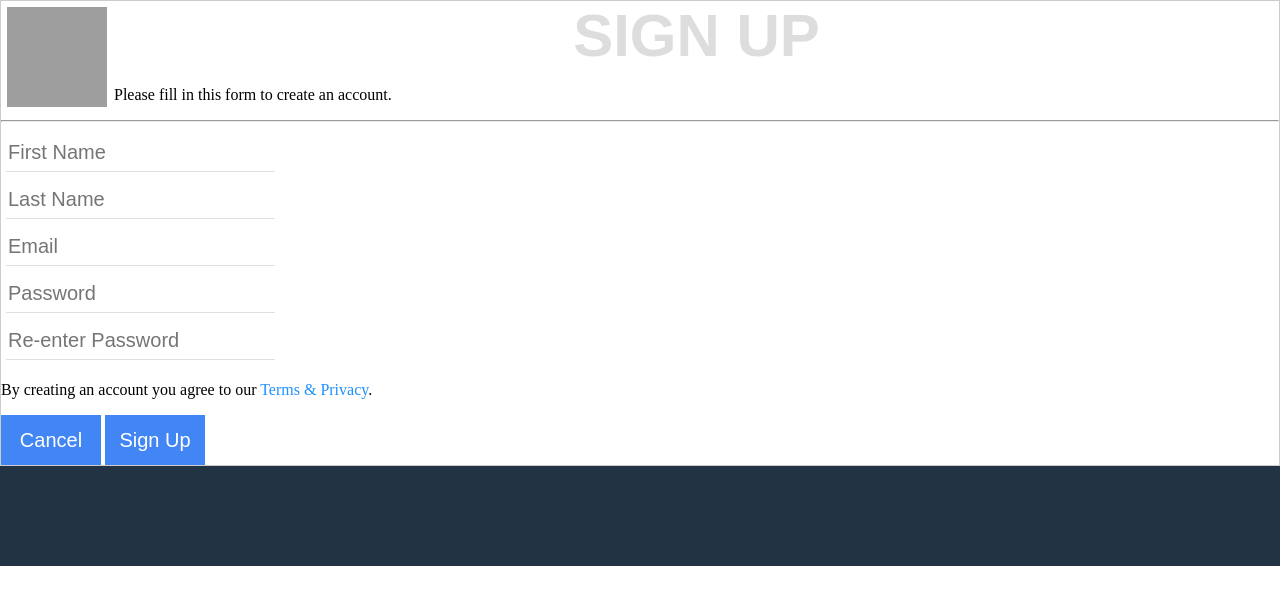
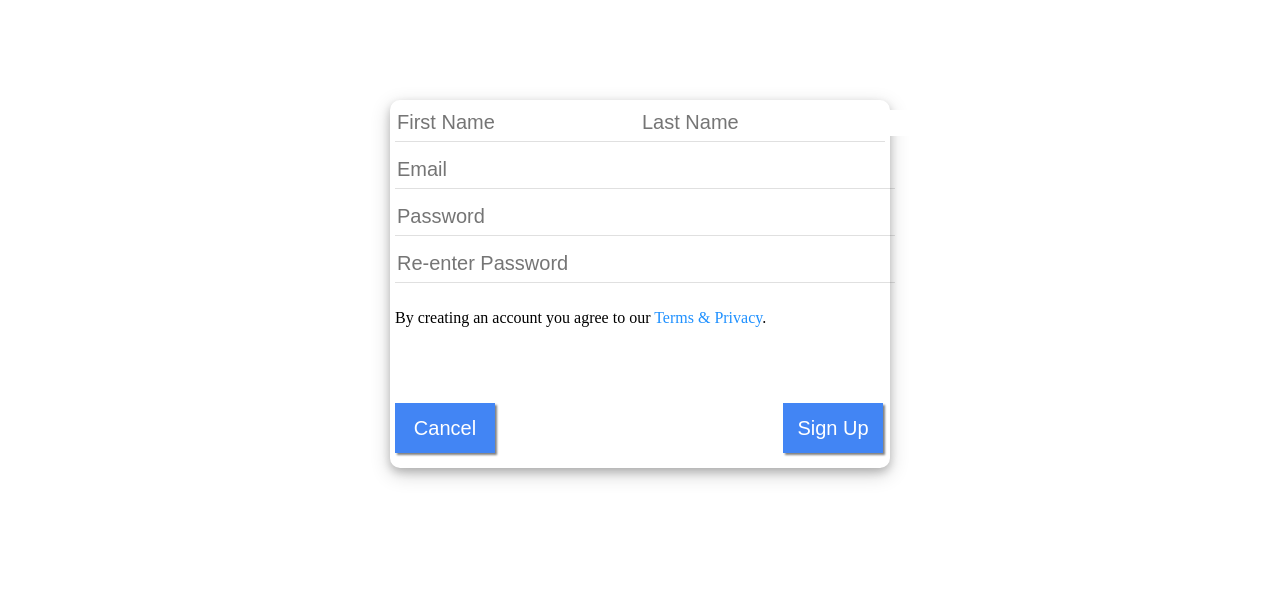
Before and after one commit to HanielDiaz/DatabaseSystemsProject, a PHP site: page /CreateAccount.html in a window 1280 px wide. Shown: the top 605 px of the page. Run offline with PHP 8.4, Linux system fonts and the light colour scheme; grey boxes are pictures that could not be loaded.

Commit message:
Updated Create Account page

```diff
--- a/CreateAccount.html
+++ b/CreateAccount.html
@@ -7,24 +7,19 @@
     <link rel="stylesheet" type="text/css" href="css/main.css">
     <script src='main.js'></script>
       </head>
-  <body class="max-width">
-      <div class="header max-width">
-        <div class="max-width">
-          <a href="home.html"><img src="http://placekitten.com/700/700" class="icon"></a>
-        </div>
-        <div class="main">
-          <form action="CreateAccount.php" style="border:1px solid #ccc">
+  <body class="">
+        <div style="margin-top: 10%;"class="CreateAccount CreateAccount-Shadow">
+          <form action="CreateAccount.php">
            <div class="container">
-             <h1>Sign Up</h1>
-             <p>Please fill in this form to create an account.</p>
-             <hr>
               <div class="row">
+                <div class="col-half">
                   <input type="text" class="form-textbox" placeholder="First Name" name="email" required>
                   <div class="underline"></div>
                 </div>
-              <div class="row">
+                <div class="col-half">
                   <input type="text" class="form-textbox" placeholder="Last Name" name="email" required>
                   <div class="underline"></div>
+                </div>
               </div>
               <div class="row">
                 <input type="text" class="form-textbox" placeholder="Email" name="email" required>
@@ -34,22 +29,23 @@
                <input type="password" class="form-textbox" placeholder="Password" name="psw" required>
                <div class="underline"></div>
               </div>
-              <div class="row">
+              <div class="row col-full">
                <input type="password" class="form-textbox" placeholder="Re-enter Password" name="psw-repeat" required>
                <div class="underline"></div>
               </div>
+              <div class="row">
                 <p>By creating an account you agree to our <a href="#" style="color:dodgerblue">Terms & Privacy</a>.</p>
-
-             <div class="clearfix">
-               <button onclick="Cancel('home.html')" type="button" class="cancelbtn">Cancel</button>
-               <button type="submit" class="signupbtn">Sign Up</button>
+              </div>
+             <div class="row">
+               <div class="col-one-third">
+                 <button onclick="Cancel('home.html')" type="button" class="boxshadow CreateAccount-Button">Cancel</button>
+               </div>
+               <div class="col-one-third" style="float: right;">
+                 <button type="submit" style="float: right; margin-right: 12px;" class="boxshadow CreateAccount-Button">Sign Up</button>
+               </div>
              </div>
            </div>
           </form>
         </div>
-      <footer>
-        <div class="bottext">
-        </div>
-      </footer>
   </body>
 </html>
--- a/css/large.css
+++ b/css/large.css
@@ -39,8 +39,18 @@ footer {
 
 .header {
   position: absolute;
-  height: 120px;
+  height: 8%;
   z-index: 2;
+}
+
+.CreateAccount-Shadow {
+  box-shadow: 0 4px 8px 0 rgba(0, 0, 0, 0.2), 0 6px 20px 0 rgba(0, 0, 0, 0.19);
+  border-radius: 10px;
+}
+
+.CreateAccount {
+  margin: auto;
+  Width: 50%;
 }
 
 .max-width {
--- a/css/main.css
+++ b/css/main.css
@@ -7,13 +7,12 @@ button {
   font-size: 20px;
   background-color: #4285f4;
   border: none;
-  margin: none;
   width: 100px;
   height: 50px;
 }
 
 .boxshadow {
-  box-shadow: 2px 2px 2px black;
+  box-shadow: 2px 2px 2px gray;
 }
 
 .CreateAccount-home {
@@ -31,40 +30,51 @@ button {
 }
 
 .col-quarter {
-  float: left;
   width: 25%;
-  padding: 10px;
+  margin: 10px;
+}
+
+.CreateAccount-Button {
+  margin: 50px 0 10px;
 }
 
 .col-one-third {
   float: left;
   width: 33.33%;
-  padding: 10px;
 }
 
 .col-half {
   float: left;
-  width: 50%;
-  padding: 10px;
+  width: 49%;
 }
 
 .col-three-halfs {
   float: left;
   width: 75%;
-  padding: 10px;
+}
+
+.col-full {
+  float: left;
+  width: inherit;
+  padding: inherit;
 }
 
 .row {
+  width: 100%;
   display: table;
   padding: 5px;
+}
+
+.row:after {
+    content: "";
+    display: table;
+    clear: both;
 }
 
 .underline {
   background-color: rgba(0, 0, 0, 0.12);
   width: 100%;
   height: 1px;
-  margin 0;
-  padding 0;
   bottom: -2px;
 }
 
@@ -73,7 +83,7 @@ button {
   font-size: 20px;
   border: none;
   border-bottom: 1px solid white;
-  margin: 5px 0px;
+  margin: 5px auto;
 }
 
 .form-textbox:focus {
--- a/main.js
+++ b/main.js
@@ -1,5 +1,3 @@
 function Cancel(url){
   window.location.href = url;
 }
-
-document.getElementById("{!$Component.FormId.inputElementId}").blur();
```
Also changed, not shown: home.html (+3 -4 lines). Lines whose indentation alone changed are shown as unchanged.
